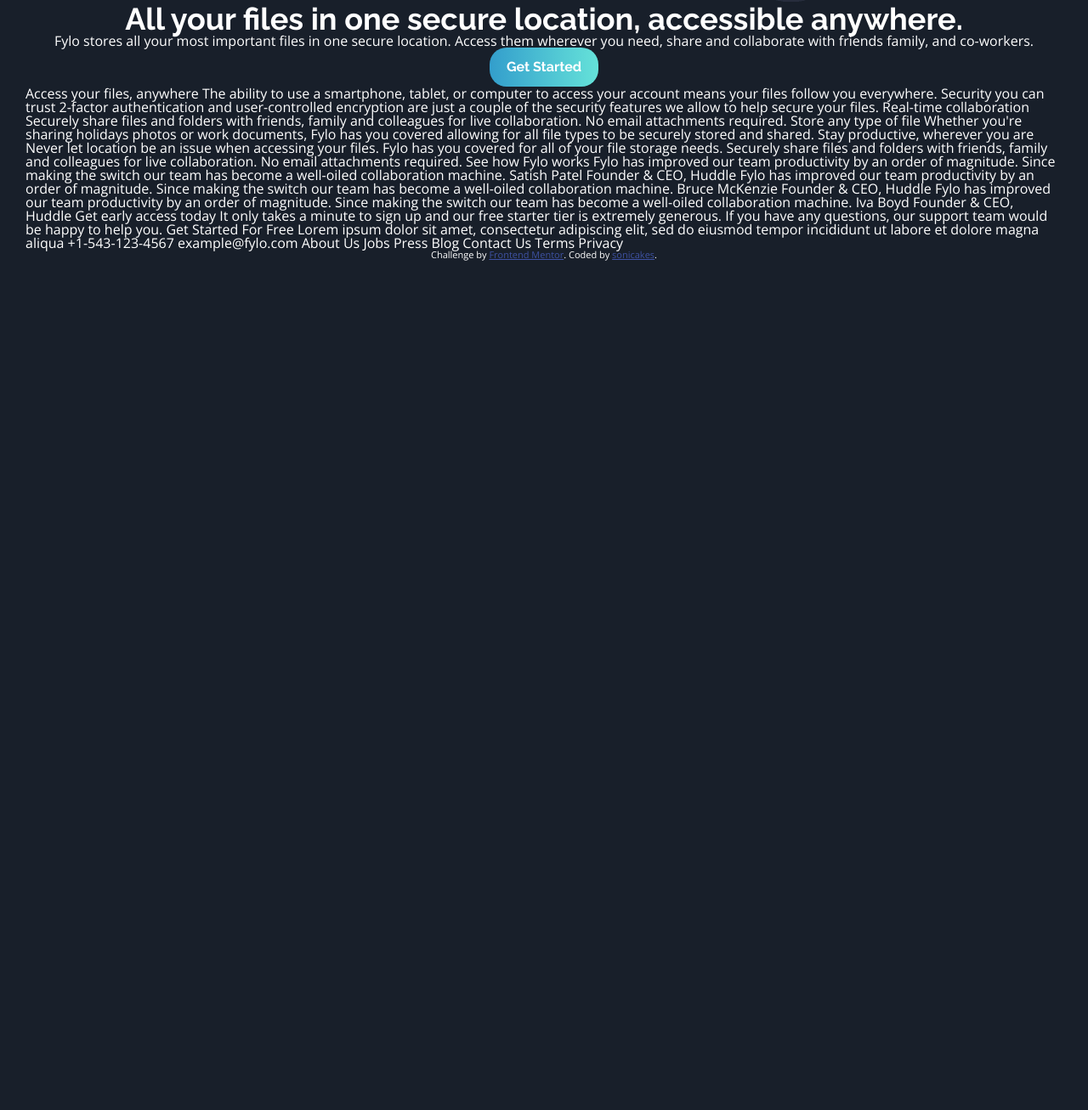
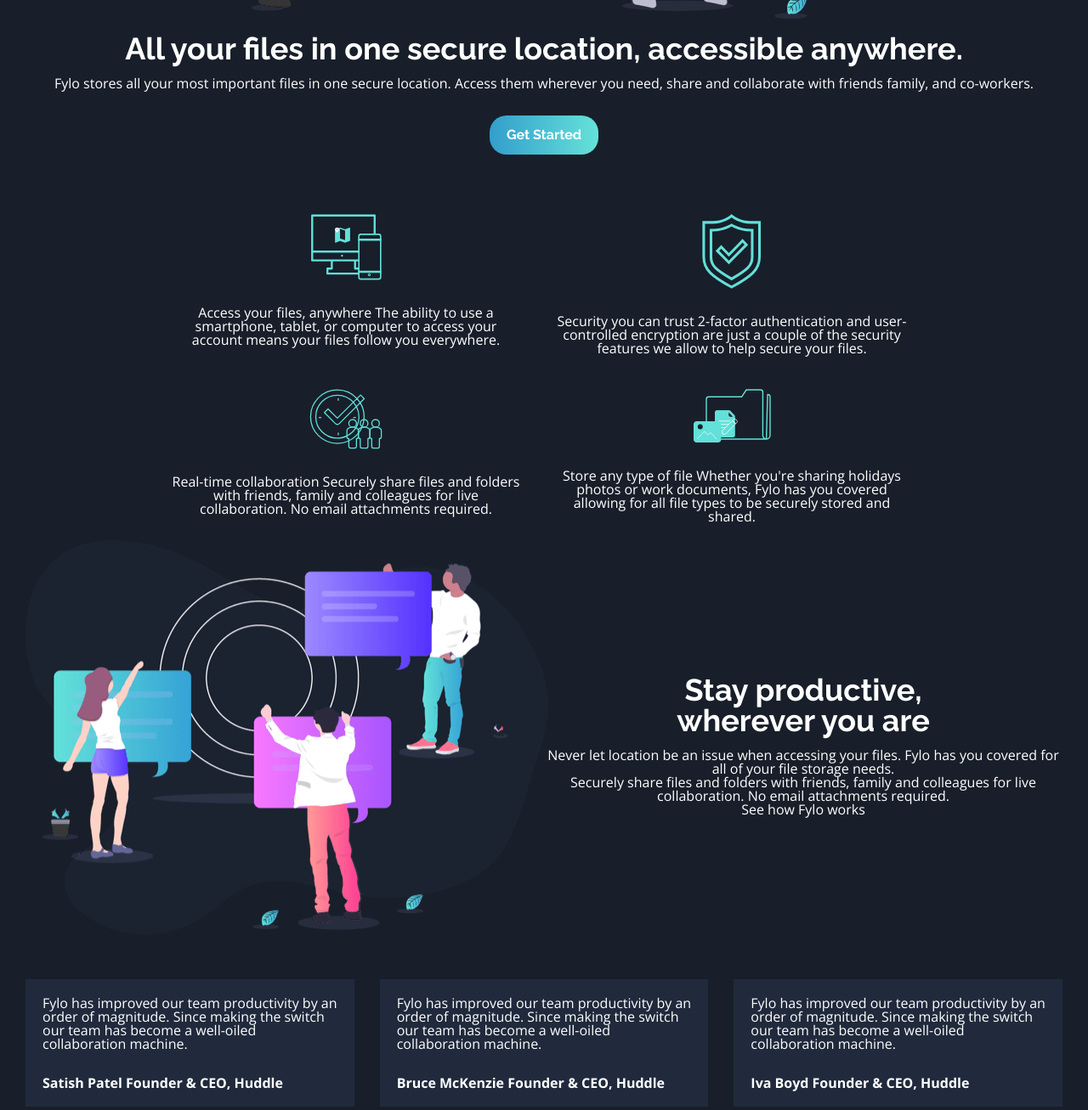
Before and after one commit to sonicakes/dark-landing-theme, a plain HTML site: page index.html in a window 1280 px wide. Shown: the part 616-1923 px from the top of the page at 85% size. Before the commit the page ends 923 px from the top, so only its background shows below. Drawn offline with nearby package versions, Linux system fonts and the light colour scheme.

Commit message:
add other styling

```diff
--- a/index.html
+++ b/index.html
@@ -48,9 +48,11 @@
       <main>
         <section class="intro">
           <div class="intro__img">
-            <img src="images/illustration-intro.png">
+            <img src="images/illustration-intro.png" />
           </div>
-          <h1 class="intro__title">All your files in one secure location, accessible anywhere.</h1>
+          <h2 class="intro__title">
+            All your files in one secure location, accessible anywhere.
+          </h2>
           <p class="intro__paragraph">
             Fylo stores all your most important files in one secure location.
             Access them wherever you need, share and collaborate with friends
@@ -58,28 +60,85 @@
           </p>
           <div class="intro__cta">Get Started</div>
         </section>
+        <section class="benefits">
+          <div class="benefits__item">
+            <img src="/images/icon-access-anywhere.svg" />
+            <p class="benefits__text">
+              Access your files, anywhere The ability to use a smartphone,
+              tablet, or computer to access your account means your files follow
+              you everywhere.
+            </p>
+          </div>
 
-        Access your files, anywhere The ability to use a smartphone, tablet, or
-        computer to access your account means your files follow you everywhere.
-        Security you can trust 2-factor authentication and user-controlled
-        encryption are just a couple of the security features we allow to help
-        secure your files. Real-time collaboration Securely share files and
-        folders with friends, family and colleagues for live collaboration. No
-        email attachments required. Store any type of file Whether you're
-        sharing holidays photos or work documents, Fylo has you covered allowing
-        for all file types to be securely stored and shared. Stay productive,
-        wherever you are Never let location be an issue when accessing your
-        files. Fylo has you covered for all of your file storage needs. Securely
-        share files and folders with friends, family and colleagues for live
-        collaboration. No email attachments required. See how Fylo works Fylo
-        has improved our team productivity by an order of magnitude. Since
+          <div class="benefits__item">
+            <img src="/images/icon-security.svg" />
+            <p class="benefits__text">
+              Security you can trust 2-factor authentication and user-controlled
+              encryption are just a couple of the security features we allow to
+              help secure your files.
+            </p>
+          </div>
+
+          <div class="benefits__item">
+            <img src="/images/icon-collaboration.svg" />
+            <p class="benefits__text">
+              Real-time collaboration Securely share files and folders with
+              friends, family and colleagues for live collaboration. No email
+              attachments required.
+            </p>
+          </div>
+          <div class="benefits__item">
+            <img src="/images/icon-any-file.svg" />
+            <p class="benefits__text">
+              Store any type of file Whether you're sharing holidays photos or
+              work documents, Fylo has you covered allowing for all file types
+              to be securely stored and shared.
+            </p>
+          </div>
+        </section>
+        <section class="two-col">
+          <div class="col col--img">
+            <img src="images/illustration-stay-productive.png" />
+          </div>
+          <div class="col col--txt">
+            <h2 class="intro__title">Stay productive, <br>wherever you are</h2>
+
+            <p class="intro__paragraph">
+              Never let location be an issue when accessing your files. Fylo has
+              you covered for all of your file storage needs. </p>
+
+              <p class="intro__paragraph">Securely share
+              files and folders with friends, family and colleagues for live
+              collaboration. No email attachments required.
+            </p>
+            See how Fylo works
+          </div>
+        </section>
+<section class="testimonials">
+  <div class="testimonials__item">
+        <div class="testimonials__txt">Fylo has improved our team productivity by an order of magnitude. Since
         making the switch our team has become a well-oiled collaboration
-        machine. Satish Patel Founder & CEO, Huddle Fylo has improved our team
+        machine.</div>
+        <div class="testimonials__person">Satish Patel Founder & CEO, Huddle</div>
+      </div>
+        <div class="testimonials__item">
+          <div class="testimonials__txt">Fylo has improved our team
         productivity by an order of magnitude. Since making the switch our team
-        has become a well-oiled collaboration machine. Bruce McKenzie Founder &
-        CEO, Huddle Fylo has improved our team productivity by an order of
+        has become a well-oiled collaboration machine. </div>
+        <div class="testimonials__person">Bruce McKenzie Founder &
+        CEO, Huddle </div>
+        </div>
+        <div class="testimonials__item">
+          <div class="testimonials__txt">
+        Fylo has improved our team productivity by an order of
         magnitude. Since making the switch our team has become a well-oiled
-        collaboration machine. Iva Boyd Founder & CEO, Huddle Get early access
+        collaboration machine. </div>
+        <div class="testimonials__person">Iva Boyd Founder & CEO, Huddle </div>
+        </div>
+      </section>
+
+
+        Get early access
         today It only takes a minute to sign up and our free starter tier is
         extremely generous. If you have any questions, our support team would be
         happy to help you. Get Started For Free Lorem ipsum dolor sit amet,
--- a/styles.scss
+++ b/styles.scss
@@ -55,7 +55,7 @@
 
 .nav {
     display: flex;
-    padding-top: 30px;
+    padding-top: 50px;
 
     &__logo {
         margin-right: auto;
@@ -90,6 +90,7 @@
         font-family: 'Raleway', sans-serif;
         font-size: 36px;
         font-weight: 700;
+        padding: 15px 0;
     }
 
     &__cta {
@@ -100,6 +101,7 @@
         font-weight: 700;
         padding: 15px 20px;
         border-radius: 20px;
+        margin-top: 30px;
 
         &:hover {
             background: hsl(176, 68%, 64%);
@@ -107,3 +109,60 @@
         }
     }
 }
+
+.benefits {
+    display: flex;
+    flex-wrap: wrap;
+    padding-top: 50px;
+    margin: 0 150px;
+
+    &__item {
+        width: 45%;
+        display: flex;
+        flex-direction: column;
+        align-items: center;
+        justify-self: center;
+        padding: 20px;
+        text-align: center;
+    }
+
+    &__text {
+        padding-top: 30px;
+    }
+}
+
+.two-col {
+    display: flex;
+
+    .col {
+        width: 50%;
+
+        &--txt {
+            display: flex;
+            flex-direction: column;
+            align-items: center;
+            justify-content: center;
+            text-align: center;
+        }
+    }
+}
+
+.testimonials {
+    display: grid;
+    grid-template-columns: repeat(3, 1fr);
+    grid-gap: 30px;
+    margin: 50px 0;
+
+    &__item {
+        background: hsl(219, 30%, 18%);
+        padding: 20px;
+    }
+
+    &__txt {
+        padding-bottom: 30px;
+    }
+
+    &__person {
+        font-weight: 700;
+    }
+}
```
Also changed, not shown: styles.css, 1 other file.
